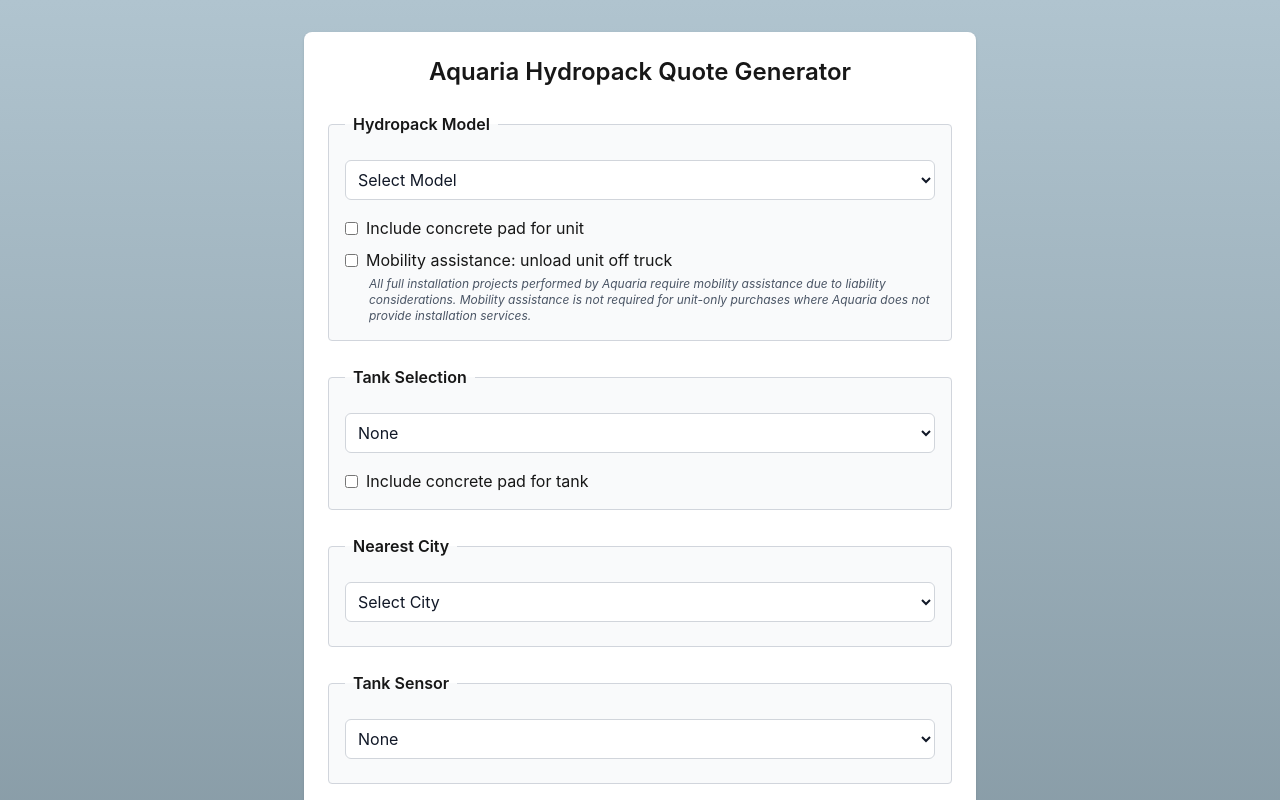
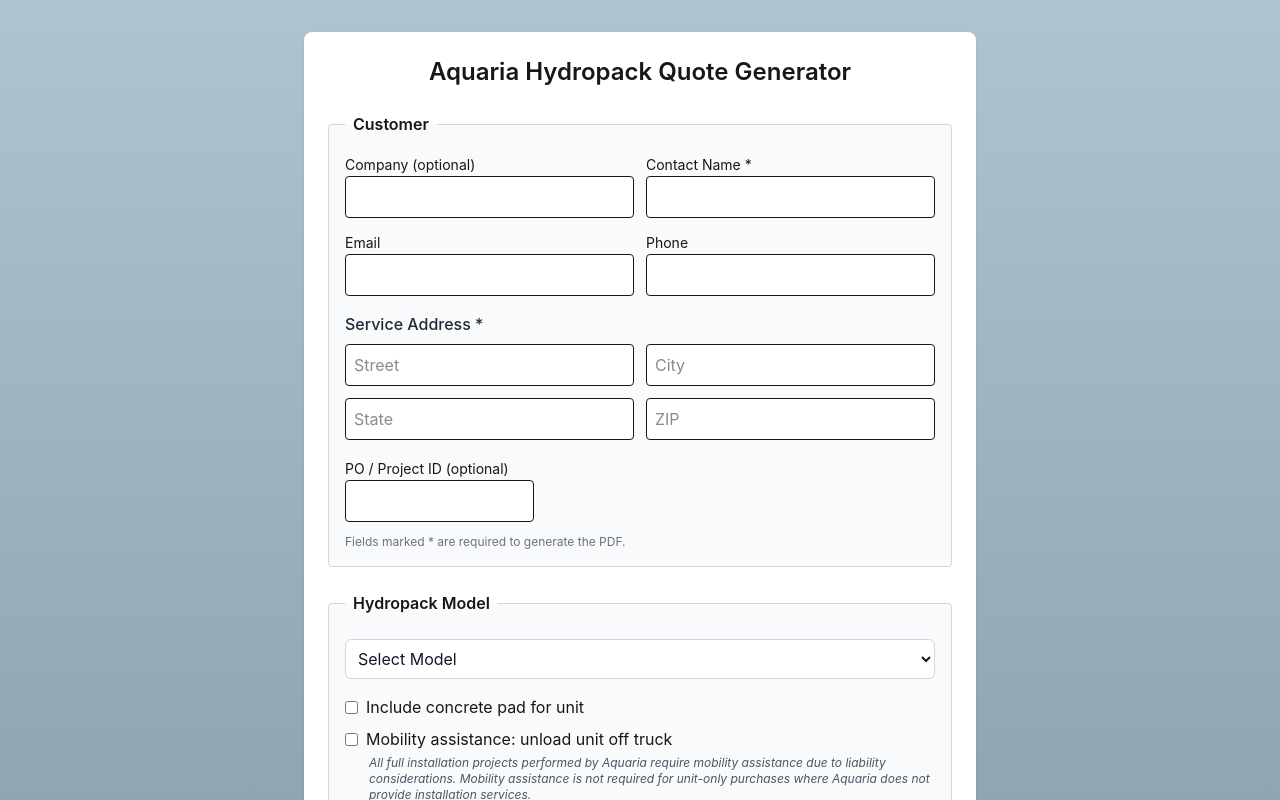
Before and after one commit to stgrky/d2d-sales-calculator, a Next.js app: page / in a window 1280 px wide. Shown: the top 800 px of the page. Built offline with nearby package versions, Linux system fonts and the light colour scheme.

Commit message:
added customer info panel + reset button

```diff
--- a/src/app/page.tsx
+++ b/src/app/page.tsx
@@ -8,7 +8,10 @@
 import type { CustomAdjustment } from "@/components/CustomAdjustmentBox";
 import CustomAdjustmentsGroup from "@/components/CustomAdjustmentsGroup";
 import { checkEasterEgg, EasterEggOverlay } from "@/components/EasterEggs";
-
+import CustomerInfoPanel, {
+  CustomerInfo,
+  REQUIRED_CUSTOMER_KEYS
+} from "@/components/CustomerInfoPanel";
 
 const HomePage: React.FC = () => {
   // State hooks first
@@ -60,6 +63,32 @@
 const markDirty = () => { setQuoteIsStale(true); setShowFinancing(false); };
 const [easterEggMsg, setEasterEggMsg] = useState<string | null>(null);
 const eggTimerRef = useRef<number | null>(null);
+const [customer, setCustomer] = useState<CustomerInfo>({
+  company: "",
+  contactName: "",
+  email: "",
+  phone: "",
+  serviceStreet: "",
+  serviceCity: "",
+  serviceState: "",
+  serviceZip: "",
+  poNumber: "",
+});
+
+// load from localStorage on mount
+useEffect(() => {
+  try {
+    const saved = localStorage.getItem("aq_customer");
+    if (saved) setCustomer(JSON.parse(saved));
+  } catch {}
+}, []);
+
+// save on changes
+useEffect(() => {
+  try {
+    localStorage.setItem("aq_customer", JSON.stringify(customer));
+  } catch {}
+}, [customer]);
 
 useEffect(() => {
   return () => {
@@ -345,6 +374,57 @@
 };
 
 
+function resetAll() {
+  if (!confirm("Clear all fields and reset this quote?")) return;
+
+  // Reset core selections
+  setModel("");
+  setUnitPad(false);
+  setMobility(false);
+  setTank("");
+  setTankPad(false);
+  setCity("");
+  setSensor("");
+  setFilter("");
+  setFilterQty(0);
+  setPump("");
+  setConnection("");
+
+  setTrenchingSections([{ type: "", distance: 0 }]);
+  setab_TrenchingSections([{ type: "", distance: 0 }]);
+  setPanelUpgrade("");
+  setWarranty("standard");
+  setDemolition({ enabled: false, distance: 0 });
+
+  setCustomAdjs([{ enabled: false, label: "", amount: 0, notes: "" }]);
+
+  // Reset totals & financing
+  setQuoteTotal(null);
+  setTotal(0);
+  setShowFinancing(false);
+  setQuoteIsStale(true);
+
+  // Reset customer info
+  setCustomer({
+    company: "",
+    contactName: "",
+    email: "",
+    phone: "",
+    serviceStreet: "",
+    serviceCity: "",
+    serviceState: "",
+    serviceZip: "",
+    poNumber: "",
+  });
+
+  // Clear stored customer data
+  try {
+    localStorage.removeItem("aq_customer");
+  } catch {}
+
+  // Optional: clear easter eggs
+  setEasterEggMsg(null);
+}
 
 
 const calculateTotal = () => {
@@ -366,6 +446,12 @@
     alert("Please click 'Calculate Total' to generate an updated quote before downloading.");
     return;
   }
+
+  const missing = REQUIRED_CUSTOMER_KEYS.filter(k => !customer[k] || String(customer[k]).trim() === "");
+  if (missing.length) {
+    alert("Please complete required customer fields before generating the PDF.");
+  return;
+}
 
 
   // eslint-disable-next-line @typescript-eslint/no-explicit-any
@@ -461,6 +547,28 @@
   doc.text("600 Congress Ave, Austin, TX 78701", infoX, infoY);
   infoY += 6;
   doc.text(`Quote Generated: ${date}`, infoX, infoY);
+
+  // Customer Info Block (left side)
+  doc.setFont("helvetica", "bold");
+  doc.setFontSize(12);
+  doc.setTextColor(43, 103, 119);
+  doc.text("Customer", leftX, 30);
+  doc.setTextColor(0, 0, 0);
+  doc.setFont("helvetica", "normal");
+  doc.setFontSize(10);
+
+  let custY = 36;
+  const addr = `${customer.serviceStreet}, ${customer.serviceCity}, ${customer.serviceState} ${customer.serviceZip}`;
+
+  doc.text(customer.company ? `${customer.company}` : `${customer.contactName}`, leftX, custY); custY += 5;
+  if (customer.company) { doc.text(`Attn: ${customer.contactName}`, leftX, custY); custY += 5; }
+  if (customer.phone) { doc.text(`Phone: ${customer.phone}`, leftX, custY); custY += 5; }
+  if (customer.email) { doc.text(`Email: ${customer.email}`, leftX, custY); custY += 5; }
+  doc.text(`Service: ${addr}`, leftX, custY); custY += 5;
+  if (customer.poNumber) { doc.text(`PO / Project: ${customer.poNumber}`, leftX, custY); custY += 5; }
+
+  // bump main content start if needed so it doesn't collide
+  y = Math.max(y, custY + 6);
 
   // --- Main Product ---
   addSectionHeader("Main Product");
@@ -602,6 +710,28 @@
     { align: "center", maxWidth: pageWidth - 40 }
   );
 
+  function sanitizeFilename(name: string) {
+  return name
+    .normalize("NFKD").replace(/[\u0300-\u036f]/g, "") // strip accents
+    .replace(/[\\/:"*?<>|]+/g, "")                    // illegal on Win/Mac
+    .replace(/\s+/g, " ")                              // collapse whitespace
+    .trim()
+    .replace(/ /g, "_")                                // spaces -> underscores
+    .slice(0, 180);                                    // keep it reasonable
+}
+
+const dateISO = new Date().toISOString().slice(0, 10); // YYYY-MM-DD
+const serviceAddr =
+  `${customer.serviceStreet} ${customer.serviceCity} ${customer.serviceState} ${customer.serviceZip}`.trim();
+const who = customer.company || customer.contactName || "Customer";
+
+const filename = sanitizeFilename(
+  `Hydropack_Quote_${who}_${serviceAddr}_${dateISO}.pdf`
+);
+
+// finally:
+doc.save(filename);
+
   doc.save("Hydropack_Quote.pdf");
 };
 
@@ -622,6 +752,7 @@
         <h1 className="text-2xl font-bold text-center mb-6">
           Aquaria Hydropack Quote Generator
         </h1>
+        <CustomerInfoPanel value={customer} onChange={(c) => { setCustomer(c); }} />
 
         <fieldset className="border border-gray-300 rounded bg-gray-50 mb-6 p-4">
           <legend className="font-semibold px-2">Hydropack Model</legend>
@@ -1088,8 +1219,13 @@
   </>
 )}
 
-
-
+<button
+  type="button"
+  onClick={resetAll}
+  className="block w-full py-3 mt-2 text-lg bg-gray-100 text-gray-800 rounded border border-gray-300 hover:bg-gray-200"
+>
+  Clear All Fields
+</button>
 
 <button
   className="block w-full py-3 mt-4 text-lg bg-green-600 text-white rounded hover:bg-green-700"
@@ -1097,7 +1233,6 @@
 >
   {quoteIsStale ? "Calculate Total" : "Calculate Total"}
 </button>
-
 
 <button
   disabled={quoteTotal === null || quoteIsStale}
--- /dev/null
+++ b/src/components/CustomerInfoPanel.tsx
@@ -0,0 +1,98 @@
+// components/CustomerInfoPanel.tsx
+
+
+
+// components/CustomerInfoPanel.tsx
+"use client";
+import { useId } from "react";
+
+export type CustomerInfo = {
+  company?: string;
+  contactName: string;
+  email?: string;
+  phone?: string;
+  serviceStreet: string;
+  serviceCity: string;
+  serviceState: string;
+  serviceZip: string;
+  poNumber?: string;
+};
+
+type Props = {
+  value: CustomerInfo;
+  onChange: (next: CustomerInfo) => void;
+  collapsed?: boolean;
+};
+
+export const REQUIRED_CUSTOMER_KEYS: (keyof CustomerInfo)[] = [
+  "contactName",
+  "serviceStreet",
+  "serviceCity",
+  "serviceState",
+  "serviceZip",
+];
+
+export default function CustomerInfoPanel({ value, onChange }: Props) {
+  const id = useId();
+  const set = <K extends keyof CustomerInfo>(k: K, v: CustomerInfo[K]) =>
+    onChange({ ...value, [k]: v });
+
+  return (
+    <fieldset className="border border-gray-300 rounded bg-gray-50 mb-6 p-4">
+      <legend className="font-semibold px-2">Customer</legend>
+
+      <div className="grid grid-cols-1 md:grid-cols-2 gap-3">
+        <div>
+          <label htmlFor={`${id}-company`} className="text-sm text-gray-700">Company (optional)</label>
+          <input id={`${id}-company`} className="w-full border rounded p-2"
+                 value={value.company ?? ""} onChange={e => set("company", e.target.value)} />
+        </div>
+
+        <div>
+          <label htmlFor={`${id}-contact`} className="text-sm text-gray-700">Contact Name *</label>
+          <input id={`${id}-contact`} className="w-full border rounded p-2"
+                 value={value.contactName} onChange={e => set("contactName", e.target.value)} />
+        </div>
+
+        <div>
+          <label htmlFor={`${id}-email`} className="text-sm text-gray-700">Email</label>
+          <input id={`${id}-email`} className="w-full border rounded p-2"
+                 value={value.email ?? ""} onChange={e => set("email", e.target.value)} />
+        </div>
+
+        <div>
+          <label htmlFor={`${id}-phone`} className="text-sm text-gray-700">Phone</label>
+          <input id={`${id}-phone`} className="w-full border rounded p-2"
+                 value={value.phone ?? ""} onChange={e => set("phone", e.target.value)} />
+        </div>
+      </div>
+
+      <div className="mt-4">
+        <p className="font-medium text-gray-800 mb-2">Service Address *</p>
+        <div className="grid grid-cols-1 md:grid-cols-2 gap-3">
+          <input className="border rounded p-2" placeholder="Street"
+                 value={value.serviceStreet} onChange={e => set("serviceStreet", e.target.value)} />
+          <input className="border rounded p-2" placeholder="City"
+                 value={value.serviceCity} onChange={e => set("serviceCity", e.target.value)} />
+          <input className="border rounded p-2" placeholder="State"
+                 value={value.serviceState} onChange={e => set("serviceState", e.target.value)} />
+          <input className="border rounded p-2" placeholder="ZIP"
+                 value={value.serviceZip} onChange={e => set("serviceZip", e.target.value)} />
+        </div>
+      </div>
+
+
+      <div className="grid grid-cols-1 md:grid-cols-3 gap-3 mt-4">
+        <div>
+          <label className="text-sm text-gray-700">PO / Project ID (optional)</label>
+          <input className="w-full border rounded p-2"
+                 value={value.poNumber ?? ""} onChange={e => set("poNumber", e.target.value)} />
+        </div>
+      </div>
+
+      <p className="mt-3 text-xs text-gray-500">
+        Fields marked * are required to generate the PDF.
+      </p>
+    </fieldset>
+  );
+}
```
Also changed, not shown: public/sw.js (+1 -1 lines).
